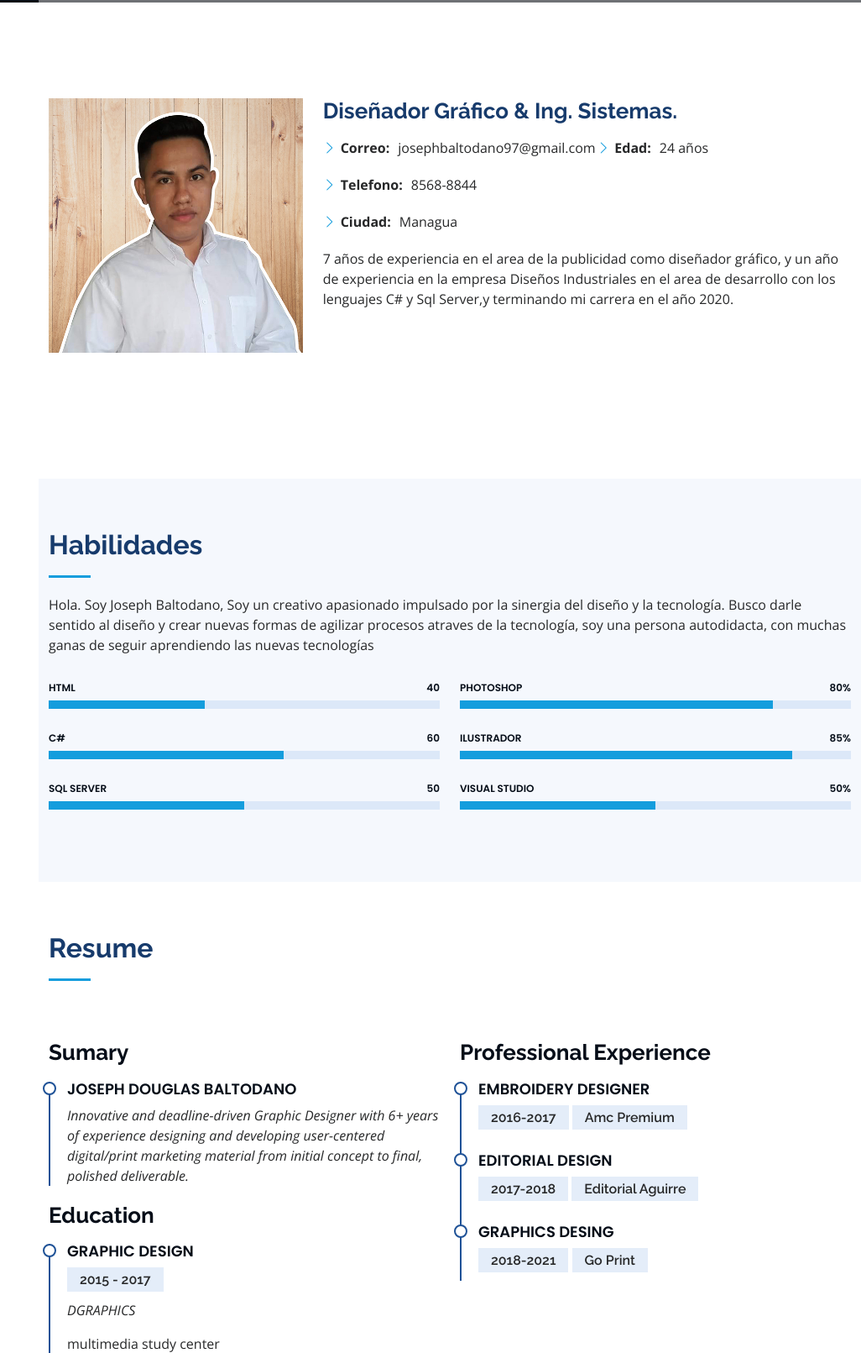
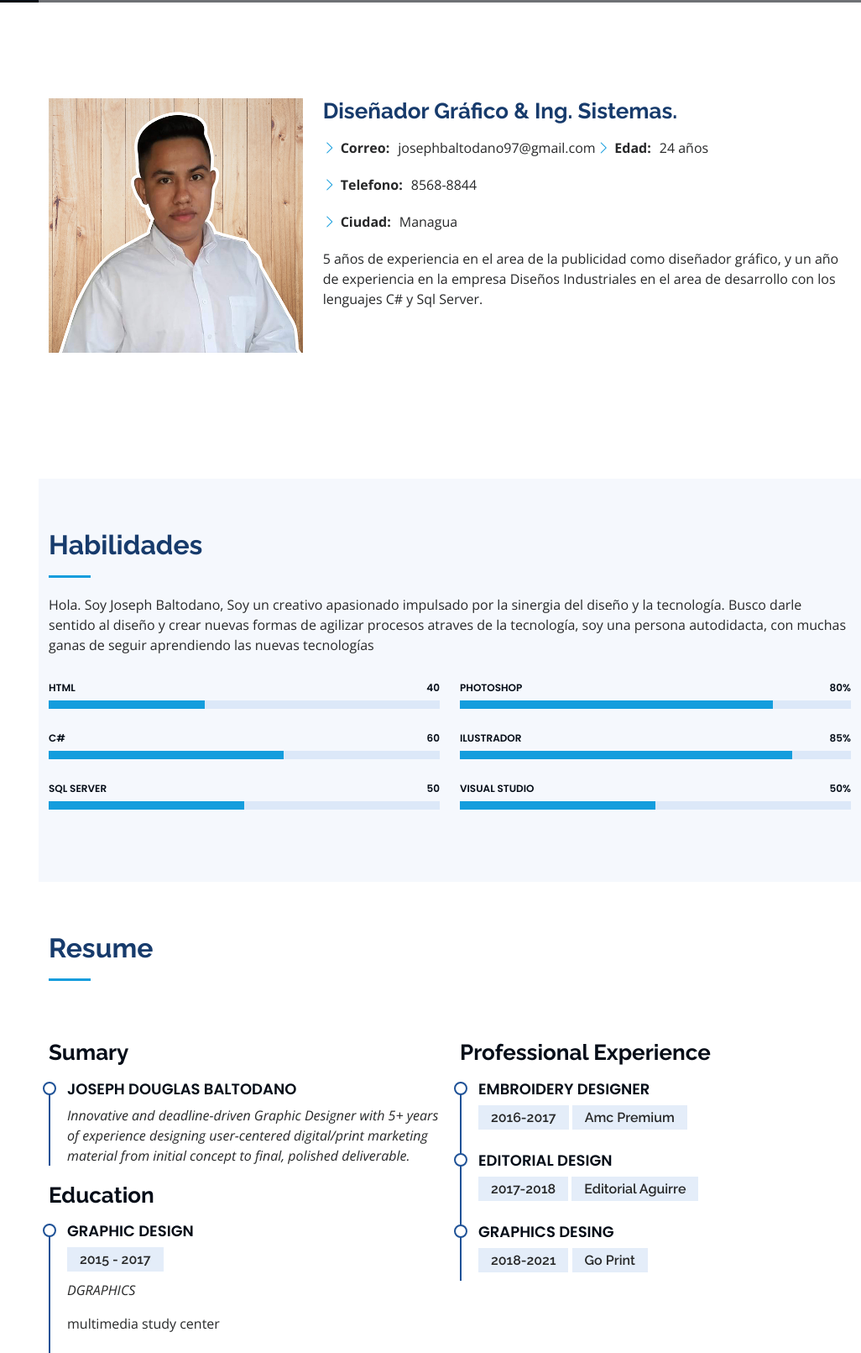
Before and after one commit to JosephDouglas/Portaforlios, a plain HTML site: page index.html in a window 1280 px wide. Shown: the part 797-2408 px from the top of the page at 84% size, without its empty margins (254-1280 px from the left). Drawn offline with nearby package versions, Linux system fonts and the light colour scheme; grey boxes are pictures that could not be loaded.

Commit message:
Update index.html

```diff
--- a/index.html
+++ b/index.html
@@ -117,9 +117,8 @@
               </div>
             </div>
             <p>
-              7 años de experiencia en el area de la publicidad  como  diseñador gráfico, y un año de experiencia en la empresa Diseños Industriales
-              en el area de desarrollo con los lenguajes C# y Sql Server,y terminando
-              mi carrera en el año 2020.
+              5 años de experiencia en el area de la publicidad  como  diseñador gráfico, y un año de experiencia en la empresa Diseños Industriales
+              en el area de desarrollo con los lenguajes C# y Sql Server.
             </p>
           </div>
         </div>
@@ -219,8 +218,8 @@
             <h3 class="resume-title">Sumary</h3>
             <div class="resume-item pb-0">
               <h4>Joseph Douglas Baltodano</h4>
-              <p><em>Innovative and deadline-driven Graphic Designer with 6+ years of experience designing and
-                developing user-centered digital/print marketing material from initial concept to final, polished deliverable.</em></p>
+              <p><em>Innovative and deadline-driven Graphic Designer with 5+ years of experience designing
+                user-centered digital/print marketing material from initial concept to final, polished deliverable.</em></p>
 
             </div>
 
```
